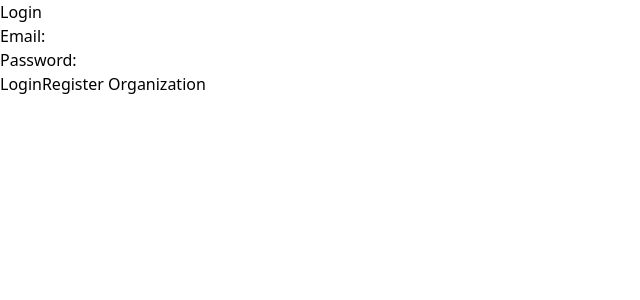
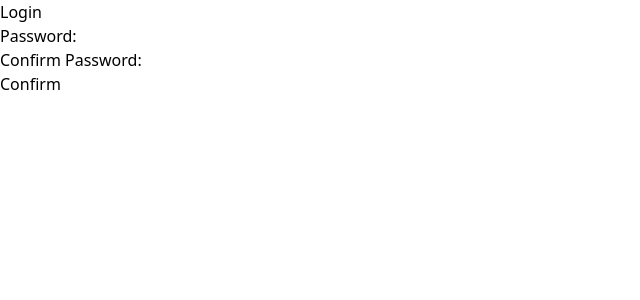
Before and after one commit to CC36-Team-Cherry/Frontend, a Vue app: page /newlogin in a window 1280 px wide. Before the commit this address led to /login. Shown: the top 300 px of the page, without its empty margins (0-640 px from the left). Built offline with nearby package versions, Linux system fonts and the light colour scheme; no server answers.

Commit message:
feat: save user to pinia state on reset password

```diff
--- a/src/components/authorization/LoginForm.vue
+++ b/src/components/authorization/LoginForm.vue
@@ -62,7 +62,7 @@ const authStore = useAuthStore();
 const router = useRouter();
 
 const handleLogin = async () => {
-  getUserFromBackend();
+  await getUserFromBackend();
   loginFirebase();
 };
 
--- a/src/components/authorization/NewLogin.vue
+++ b/src/components/authorization/NewLogin.vue
@@ -46,8 +46,10 @@
   import { useAuthStore } from '@/stores/authStore';
   import { verifyPasswordResetCode, confirmPasswordReset, signInWithEmailAndPassword } from "firebase/auth";
   import { auth } from '../../firebase/firebaseConfig.ts'
+  import axios from "axios";
 
-  const email = ref('')
+  const apiUrl = import.meta.env.VITE_API_URL;
+
   const newPassword = ref('');
   const confirmNewPassword = ref('');
   const authStore = useAuthStore();
@@ -55,11 +57,26 @@
 
   let accountEmail = '';
 
-  const handleLogin = () => {
-    //authStore.login({ name: 'name', email: email.value });
-  };
+  const handleResetPassword = () => {
+    const actionCode = getParameterByName('oobCode');
+    verifyPasswordResetCode(auth, actionCode)
+    .then((email) => {
+      accountEmail = email;
+      confirmPasswordReset(auth, actionCode, newPassword.value)
+      .then((res) => {
+        getUserFromBackend()
+        loginFirebase();
+      })
+      .catch((error) => {
+        console.log(error.code, error.message);
+      });
+    })
+    .catch((error) => {
+      console.log(error.code, error.message);
+    });
+  }
 
-  function getParameterByName(name: string) {
+  const getParameterByName = (name: string) => {
     name = name.replace(/[\[]/,"\\\[").replace(/[\]]/,"\\\]");
     const regexS = "[\\?&]"+name+"=([^&#]*)";
     const regex = new RegExp(regexS);
@@ -71,23 +88,15 @@
     }
   }
 
-  const handleResetPassword = () => {
-    const actionCode = getParameterByName('oobCode');
-    verifyPasswordResetCode(auth, actionCode)
-    .then((email) => {
-      accountEmail = email;
-      confirmPasswordReset(auth, actionCode, newPassword.value)
-      .then((res) => {
-        loginFirebase();
-      })
-      .catch((error) => {
-        console.log(error.code, error.message);
-      });
-    })
-    .catch((error) => {
-      console.log(error.code, error.message);
-    });
+  const getUserFromBackend = async () => {
+  try {
+    const backendData = await axios.post(`${apiUrl}/login`, {email: accountEmail});
+    // store user data in Pinia
+    authStore.login(backendData.data)
+  } catch (err) {
+    console.log(err);
   }
+}
 
   // const validatePasswords = () => {
   //   if (newPassword.value !== confirmNewPassword.value) {
--- a/src/router/index.ts
+++ b/src/router/index.ts
@@ -74,9 +74,9 @@ const router = createRouter({
       path: '/newlogin',
       name: 'newlogin',
       component: NewLogin,
-      meta: {
-        requiresAuth: true
-      }
+      // meta: {
+      //   requiresAuth: true
+      // }
     },
 
     //THIS IS FOR TESTING FIREBASE, DELETE THIS LATER
```
